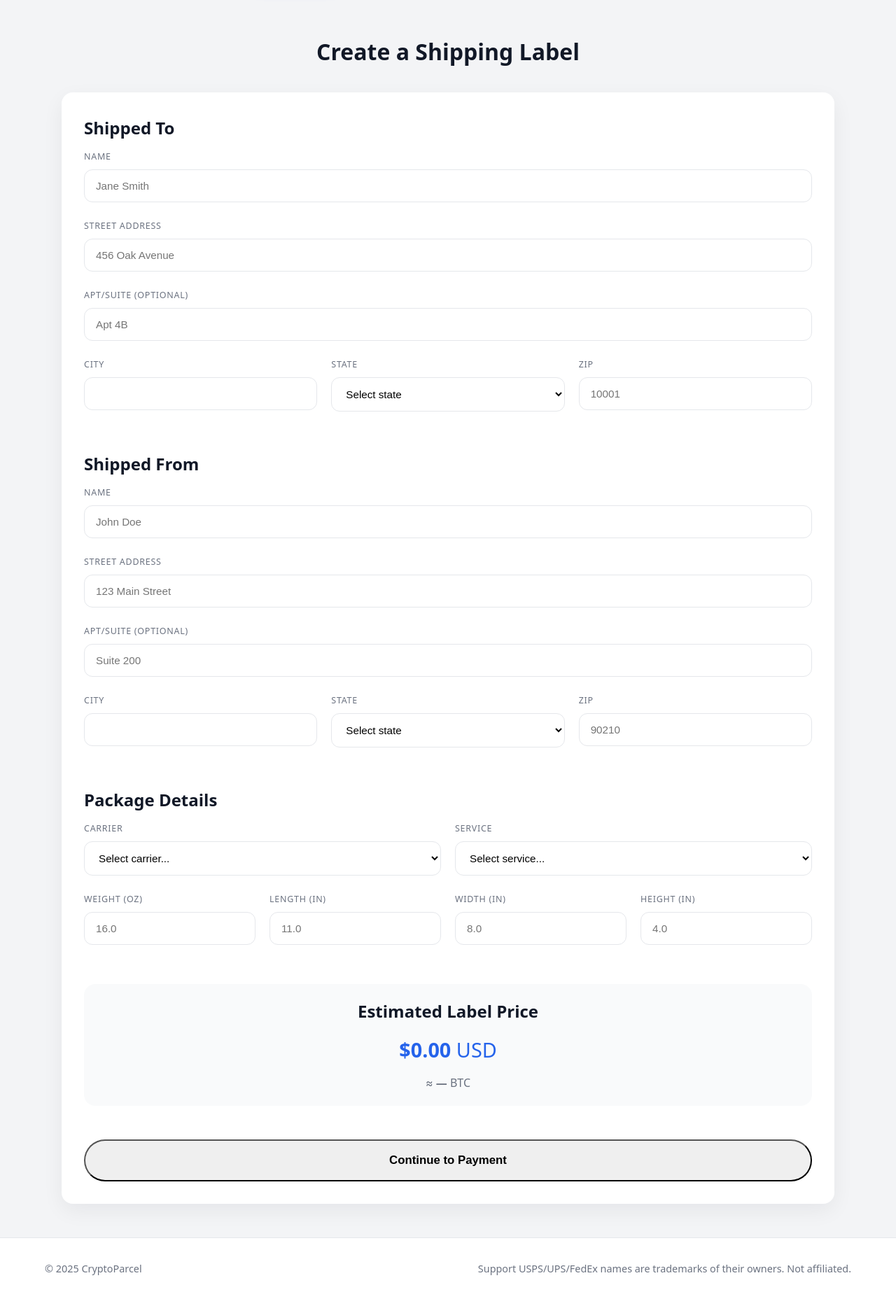
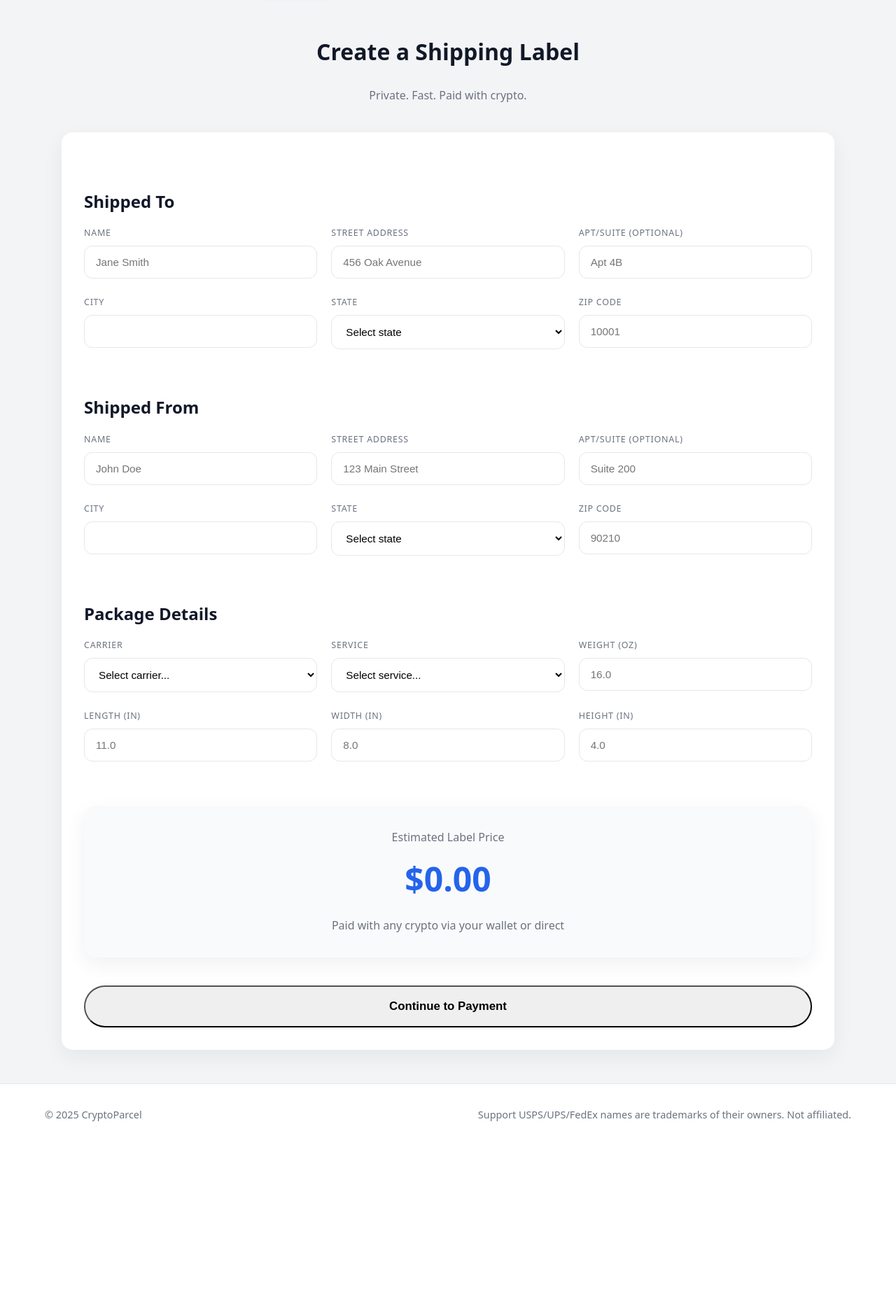
Before and after one commit to cryptoparcel/cryptoparcel_finish, a Flask app: page /create-label in a window 1280 px wide. Shown: the part 79-1935 px from the top of the page at 70% size. After the commit the page ends 1681 px from the top, so only its background shows below. Run offline with Flask 3, Linux system fonts and the light colour scheme; a user stored in the database is signed in.

Commit message:
Update create_label.html

```diff
--- a/templates/create_label.html
+++ b/templates/create_label.html
@@ -3,11 +3,15 @@
 {% block content %}
 <section class="cp-inner">
   <div class="container">
-    <h1 style="text-align: center; margin: 0 0 32px;">Create a Shipping Label</h1>
+    <div style="text-align: center; margin-bottom: 40px;">
+      <h1>Create a Shipping Label</h1>
+      <p>Private. Fast. Paid with crypto.</p>
+    </div>
 
     <form method="POST" class="cp-form-card">
       <!-- Shipped To -->
-      <h2 style="margin: 0 0 12px;">Shipped To</h2>
+      <h2 style="margin-bottom: 16px;">Shipped To</h2>
+      <div class="cp-field-grid">
         <div class="cp-field-group">
           <label>Name</label>
           <input type="text" name="to_name" required placeholder="Jane Smith">
@@ -20,6 +24,8 @@
           <label>Apt/Suite (optional)</label>
           <input type="text" name="to_street2" placeholder="Apt 4B">
         </div>
+      </div>
+
       <div class="cp-field-grid">
         <div class="cp-field-group">
           <label>City</label>
@@ -82,13 +88,14 @@
           </select>
         </div>
         <div class="cp-field-group">
-          <label>ZIP</label>
+          <label>ZIP Code</label>
           <input type="text" name="to_zip" required placeholder="10001">
         </div>
       </div>
 
       <!-- Shipped From -->
-      <h2 style="margin: 32px 0 12px;">Shipped From</h2>
+      <h2 style="margin: 40px 0 16px;">Shipped From</h2>
+      <div class="cp-field-grid">
         <div class="cp-field-group">
           <label>Name</label>
           <input type="text" name="from_name" required placeholder="John Doe">
@@ -101,6 +108,8 @@
           <label>Apt/Suite (optional)</label>
           <input type="text" name="from_street2" placeholder="Suite 200">
         </div>
+      </div>
+
       <div class="cp-field-grid">
         <div class="cp-field-group">
           <label>City</label>
@@ -163,17 +172,17 @@
           </select>
         </div>
         <div class="cp-field-group">
-          <label>ZIP</label>
+          <label>ZIP Code</label>
           <input type="text" name="from_zip" required placeholder="90210">
         </div>
       </div>
 
       <!-- Package Details -->
-      <h2 style="margin: 32px 0 12px;">Package Details</h2>
+      <h2 style="margin: 40px 0 16px;">Package Details</h2>
       <div class="cp-field-grid">
         <div class="cp-field-group">
           <label>Carrier</label>
-          <select id="carrier" required>
+          <select id="carrier">
             <option value="">Select carrier...</option>
             <option value="USPS">USPS</option>
             <option value="UPS">UPS</option>
@@ -186,13 +195,13 @@
             <option value="">Select carrier first...</option>
           </select>
         </div>
-      </div>
-
-      <div class="cp-field-grid">
         <div class="cp-field-group">
           <label>Weight (oz)</label>
           <input type="number" step="0.1" id="weight_oz" required placeholder="16.0">
         </div>
+      </div>
+
+      <div class="cp-field-grid">
         <div class="cp-field-group">
           <label>Length (in)</label>
           <input type="number" step="0.1" id="length_in" placeholder="11.0">
@@ -207,18 +216,18 @@
         </div>
       </div>
 
-      <!-- Live Price Summary -->
-      <div style="margin: 32px 0; padding: 20px; background: var(--cp-surface-soft); border-radius: var(--cp-radius-card); text-align: center;">
-        <h2 style="margin: 0 0 12px;">Estimated Label Price</h2>
-        <p style="font-size: 1.8rem; margin: 0; color: var(--cp-accent);">
-          <strong id="price-usd">$0.00</strong> USD
+      <!-- Beautiful Price Card -->
+      <div style="margin: 40px 0; padding: 32px; background: var(--cp-surface-soft); border-radius: var(--cp-radius-card); box-shadow: var(--cp-shadow-subtle); text-align: center;">
+        <p style="font-size: 1rem; color: var(--cp-text-muted); margin: 0 0 8px;">Estimated Label Price</p>
+        <p style="font-size: 3rem; margin: 0; color: var(--cp-accent); font-weight: 800;">
+          <strong id="price-usd">$0.00</strong>
         </p>
-        <p style="margin: 12px 0 0; color: var(--cp-text-muted);">
-          ≈ <strong id="price-btc">—</strong> BTC
+        <p style="margin: 16px 0 0; color: var(--cp-text-muted);">
+          Paid with any crypto via your wallet or direct
         </p>
       </div>
 
-      <button type="submit" class="cp-btn-large" style="margin-top: 16px;">
+      <button type="submit" class="cp-btn-large">
         Continue to Payment
       </button>
     </form>
@@ -226,29 +235,16 @@
 </section>
 
 <script>
-  document.addEventListener('DOMContentLoaded', function() {
+  document.addEventListener('DOMContentLoaded', () => {
     const carrier = document.getElementById('carrier');
     const service = document.getElementById('service');
     const weightOz = document.getElementById('weight_oz');
     const usd = document.getElementById('price-usd');
-    const btc = document.getElementById('price-btc');
 
     const services = {
-      USPS: [
-        "Ground Advantage",
-        "Priority Mail",
-        "Priority Mail Express"
-      ],
-      UPS: [
-        "Ground",
-        "2nd Day Air",
-        "Next Day Air"
-      ],
-      FedEx: [
-        "Ground",
-        "2Day",
-        "Overnight"
-      ]
+      USPS: ["Ground Advantage", "Priority Mail", "Priority Mail Express"],
+      UPS: ["Ground", "2nd Day Air", "Next Day Air"],
+      FedEx: ["Ground", "2Day", "Overnight"]
     };
 
     function updateServices() {
@@ -270,7 +266,6 @@
 
       if (!s || w <= 0) {
         usd.textContent = '$0.00';
-        btc.textContent = '—';
         return;
       }
 
@@ -279,8 +274,6 @@
       const priceUsd = Math.round((base + w * 0.10) * 100) / 100;
 
       usd.textContent = `$${priceUsd.toFixed(2)}`;
-      const priceBtc = (priceUsd / 95000).toFixed(6);
-      btc.textContent = `${priceBtc} BTC`;
     }
 
     carrier.addEventListener('change', updateServices);
@@ -288,7 +281,6 @@
     service.addEventListener('change', updatePrice);
     weightOz.addEventListener('input', updatePrice);
 
-    // Run on load
     updateServices();
     updatePrice();
   });
```
Lines whose indentation alone changed are shown as unchanged.
